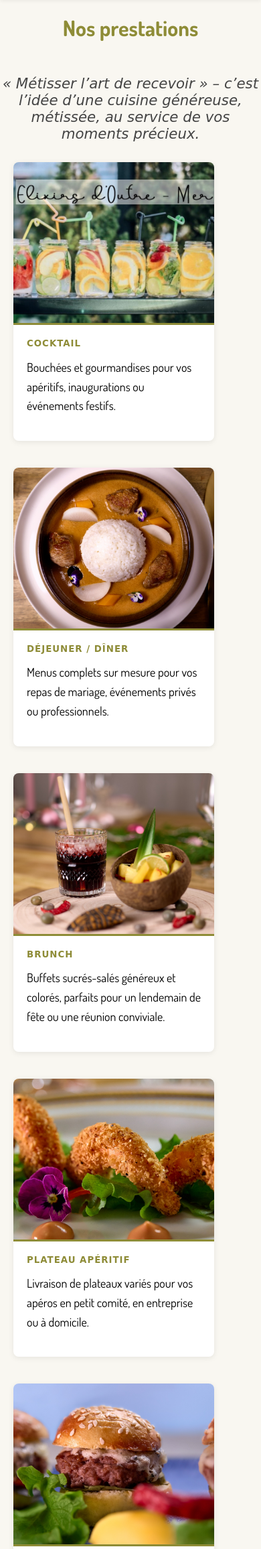
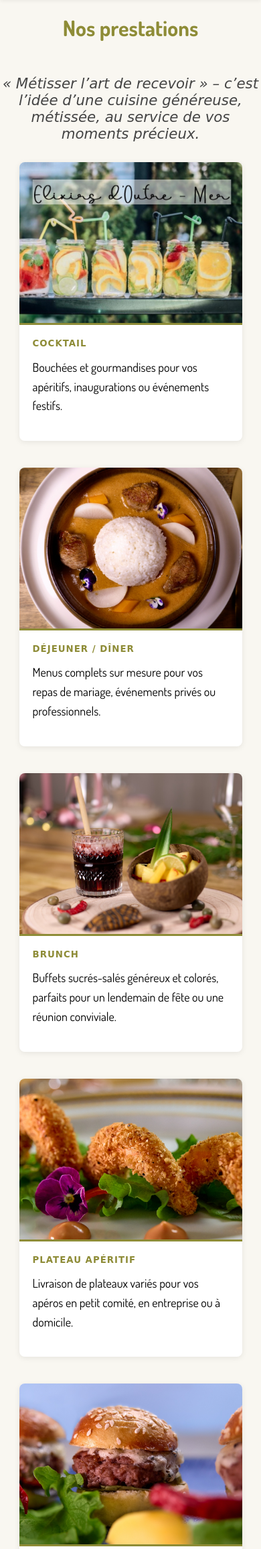
Before and after one commit to ethansoucher17/Metisse-Cook, a Flask app: page /prestations in a window 390 px wide. Shown: the part 64-2376 px from the top of the page at 67% size. Run offline with Flask 3, Linux system fonts and the light colour scheme; data that the repository does not hold is empty; some web fonts are replaced.

Commit message:
centrage des prestations pour la version mobile

```diff
--- a/backend/templates/prestations.html
+++ b/backend/templates/prestations.html
@@ -73,8 +73,9 @@
     }
 
     .prestations {
-      display: grid;
-      grid-template-columns: repeat(auto-fit, minmax(320px, 1fr));
+      display: flex;
+      flex-wrap: wrap;
+      justify-content: center;
       gap: 40px;
       max-width: 1200px;
       margin: 0 auto;
@@ -190,6 +191,19 @@
       display: flex;
       opacity: 1;
       transform: translateY(0);
+    }
+
+    @media (max-width: 768px) {
+      .prestations {
+        flex-direction: column;
+        align-items: center;
+        padding: 0 10px;
+      }
+
+      .prestation {
+        width: 90%;
+        max-width: 380px;
+      }
     }
   </style>
 </head>
```
